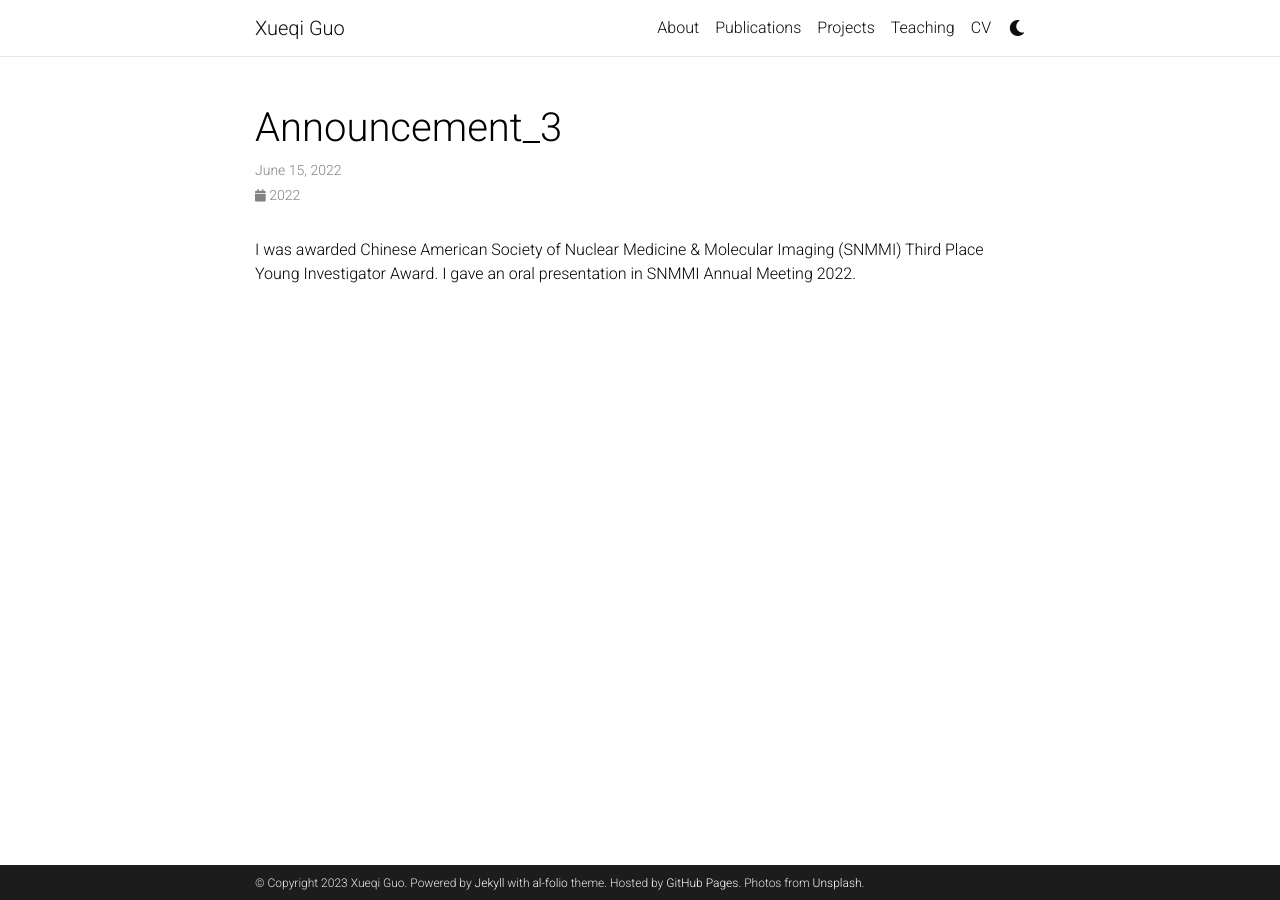
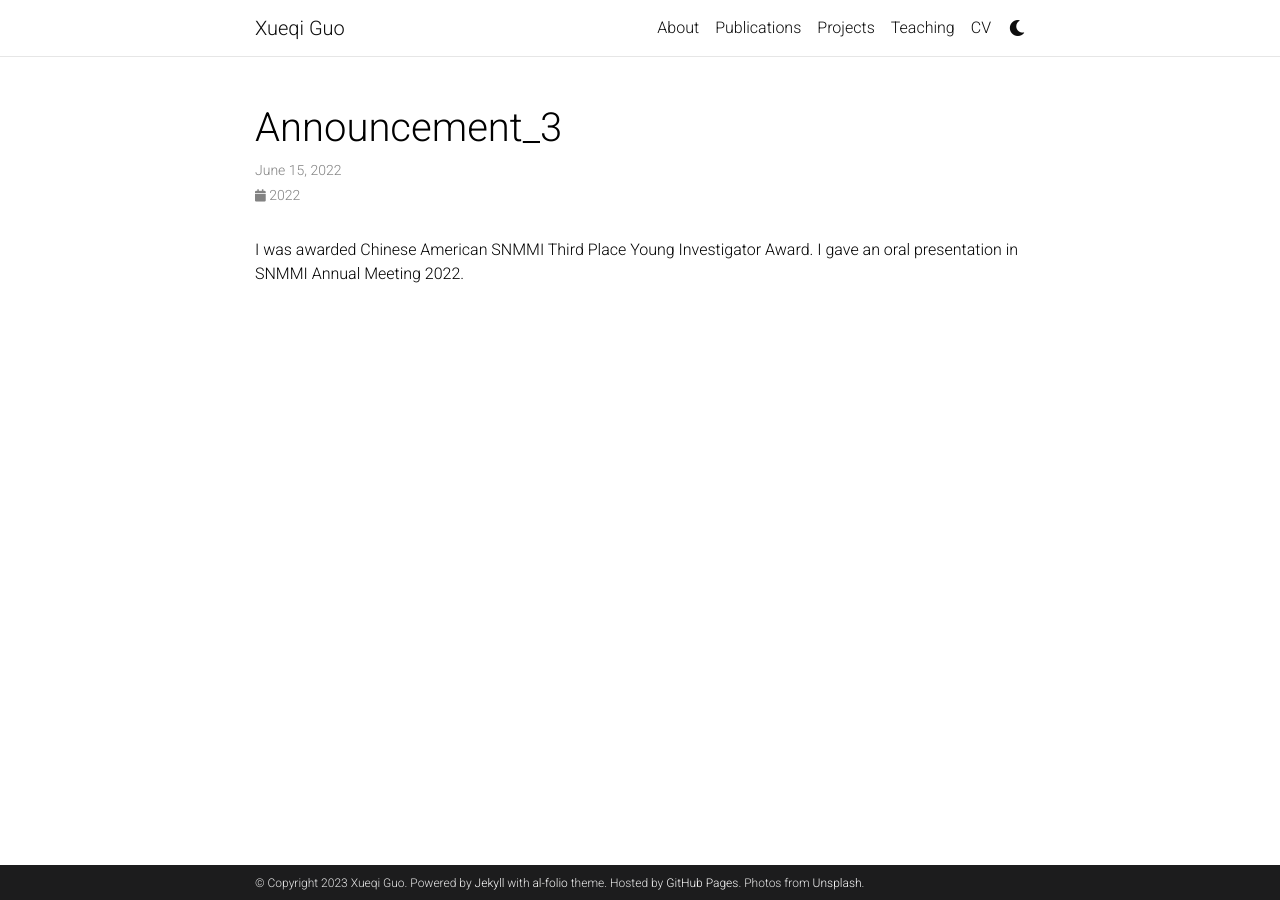
Before and after one commit to gxq1998/gxq1998.github.io, a Jekyll site: the page built from _news/announcement_3.md, in a window 1280 px wide. Built offline with Jekyll 4.4.1, drawn with Linux system fonts in a browser that asks for light colours; comment, search, counter and statistics services are not loaded; a style sheet for code colours, icons or effects is not loaded.

Commit message:
Update announcement_3.md

```diff
--- a/_news/announcement_3.md
+++ b/_news/announcement_3.md
@@ -4,4 +4,4 @@ date: 2022-06-15 07:59:00-0400
 inline: true
 ---
 
-I was awarded Chinese American Society of Nuclear Medicine & Molecular Imaging (SNMMI) Third Place Young Investigator Award. I gave an oral presentation in SNMMI Annual Meeting 2022.
+I was awarded Chinese American SNMMI Third Place Young Investigator Award. I gave an oral presentation in SNMMI Annual Meeting 2022.
```
